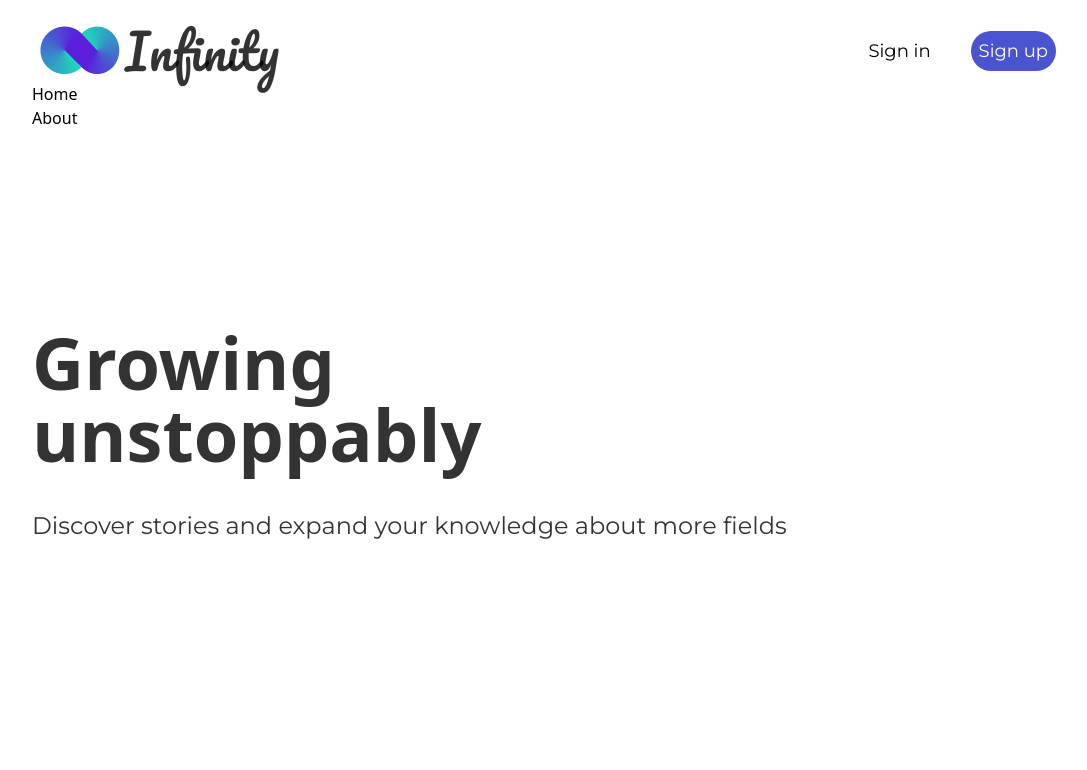
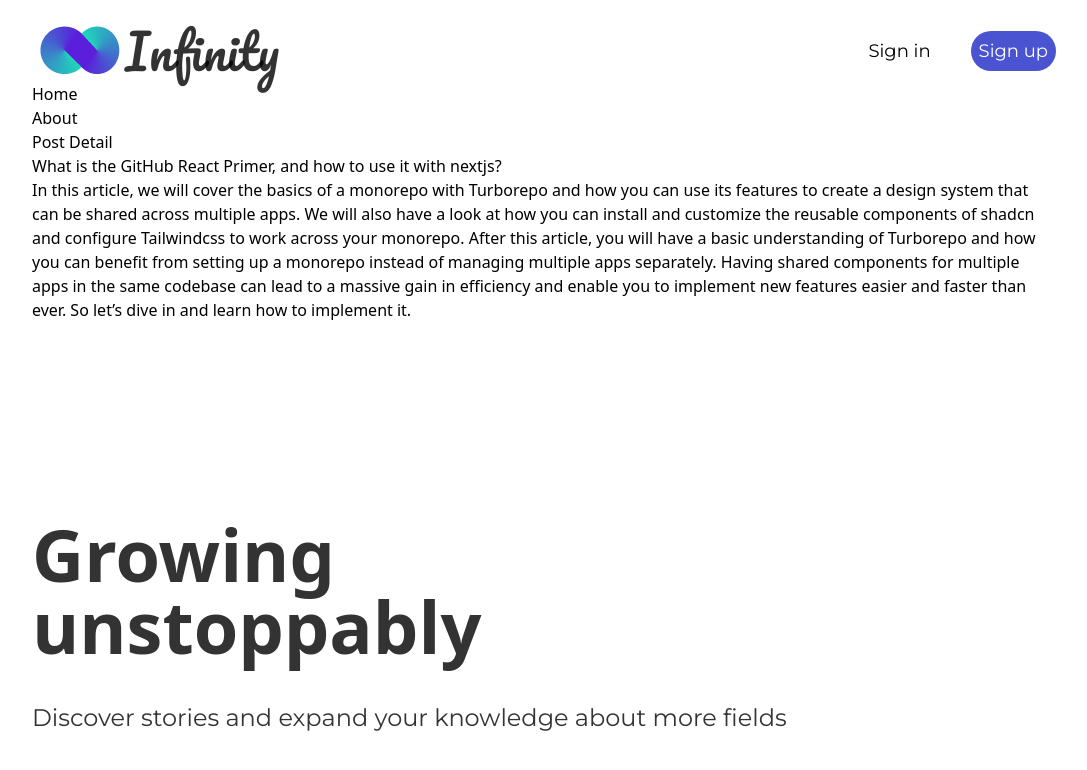
Before and after one commit to huyen2002/blog-vue, a Vue app: page /#/post/1 in a window 1280 px wide. Shown: the top 770 px of the page, without its empty margins (96-1183 px from the left). Built offline with nearby package versions, Linux system fonts and the light colour scheme.

Commit message:
chore: fix router

```diff
--- a/src/views/About.vue
+++ /dev/null
@@ -1,9 +0,0 @@
-<template>
-    <DefaultLayout>
-        <h1>This is About Page</h1>
-
-    </DefaultLayout>
-</template>
-<script setup>
-import DefaultLayout from "@/layouts/DefaultLayout.vue";
-</script>
--- /dev/null
+++ b/src/views/AboutComponent.vue
@@ -0,0 +1,9 @@
+<template>
+  <DefaultLayout>
+    <h1>This is About Page</h1>
+  </DefaultLayout>
+</template>
+
+<script setup lang="ts">
+import DefaultLayout from '@/layouts/DefaultLayout.vue'
+</script>
--- a/src/views/Home.vue
+++ /dev/null
@@ -1,22 +0,0 @@
-<template>
-    <h1>This is Home Page</h1>
-    <div v-for="post in posts" :key="post.id">
-        <router-link :to="/post/+post.id">
-            <h2>{{ post.title }}</h2>
-            <p>{{ post.description }}</p>
-        </router-link>
-
-    </div>
-</template>
-<script>
-import posts from "@/assets/data/posts";
-
-export default {
-    data() {
-        return {
-            posts: posts,
-        }
-    }
-}
-
-</script>
--- /dev/null
+++ b/src/views/HomeComponent.vue
@@ -0,0 +1,21 @@
+<template>
+  <h1>This is Home Page</h1>
+  <div v-for="post in posts" :key="post.id">
+    <router-link :to="/post/ + post.id">
+      <h2>{{ post.title }}</h2>
+      <p>{{ post.description }}</p>
+    </router-link>
+  </div>
+</template>
+
+<script lang="ts">
+import posts from '@/assets/posts'
+
+export default {
+  data() {
+    return {
+      posts: posts
+    }
+  }
+}
+</script>
--- a/src/views/PostDetail.vue
+++ b/src/views/PostDetail.vue
@@ -1,22 +1,24 @@
 <template>
   <h1>Post Detail</h1>
-    <h2>{{ post.title }}</h2>
-    <p>{{ post.content }}</p>
+  <h2>{{ post?.title }}</h2>
+  <p>{{ post?.content }}</p>
 </template>
-<script>
-import {useRoute} from "vue-router";
-import posts from "@/assets/data/posts";
+
+<script lang="ts">
+import posts from '@/assets/posts'
+import { type Post } from '@/models/Post'
+import { useRoute } from 'vue-router'
 
 export default {
   data() {
     return {
       posts: posts,
-            post: {}
+      post: undefined as Post | undefined
     }
   },
   mounted() {
     const route = useRoute()
-        this.post = this.posts.find(post => post.id === String(route.params.id))
+    this.post = this.posts.find((post) => post.id === String(route.params.id))
   }
 }
 </script>
--- a/src/views/Posts.vue
+++ /dev/null
@@ -1,22 +0,0 @@
-<template>
-    <h1>This is Home Page</h1>
-    <div v-for="post in posts" :key="post.id">
-        <router-link :to="/post/+post.id">
-            <h2>{{ post.title }}</h2>
-            <p>{{ post.description }}</p>
-        </router-link>
-
-    </div>
-</template>
-<script>
-import posts from "@/assets/data/posts";
-
-export default {
-    data() {
-        return {
-            posts: posts,
-        }
-    }
-}
-
-</script>
--- /dev/null
+++ b/src/views/PostsComponent.vue
@@ -0,0 +1,20 @@
+<template>
+  <h1>This is Home Page</h1>
+  <div v-for="post in posts" :key="post.id">
+    <router-link :to="/post/ + post.id">
+      <h2>{{ post.title }}</h2>
+      <p>{{ post.description }}</p>
+    </router-link>
+  </div>
+</template>
+<script lang="ts">
+import posts from '@/assets/posts'
+
+export default {
+  data() {
+    return {
+      posts: posts
+    }
+  }
+}
+</script>
```
Also changed, not shown: src/App.vue (+14 -19 lines), src/router/index.ts (+10 -10 lines), 2 other files (tests, documents, lock files or other folders). Lines whose indentation alone changed are shown as unchanged.
